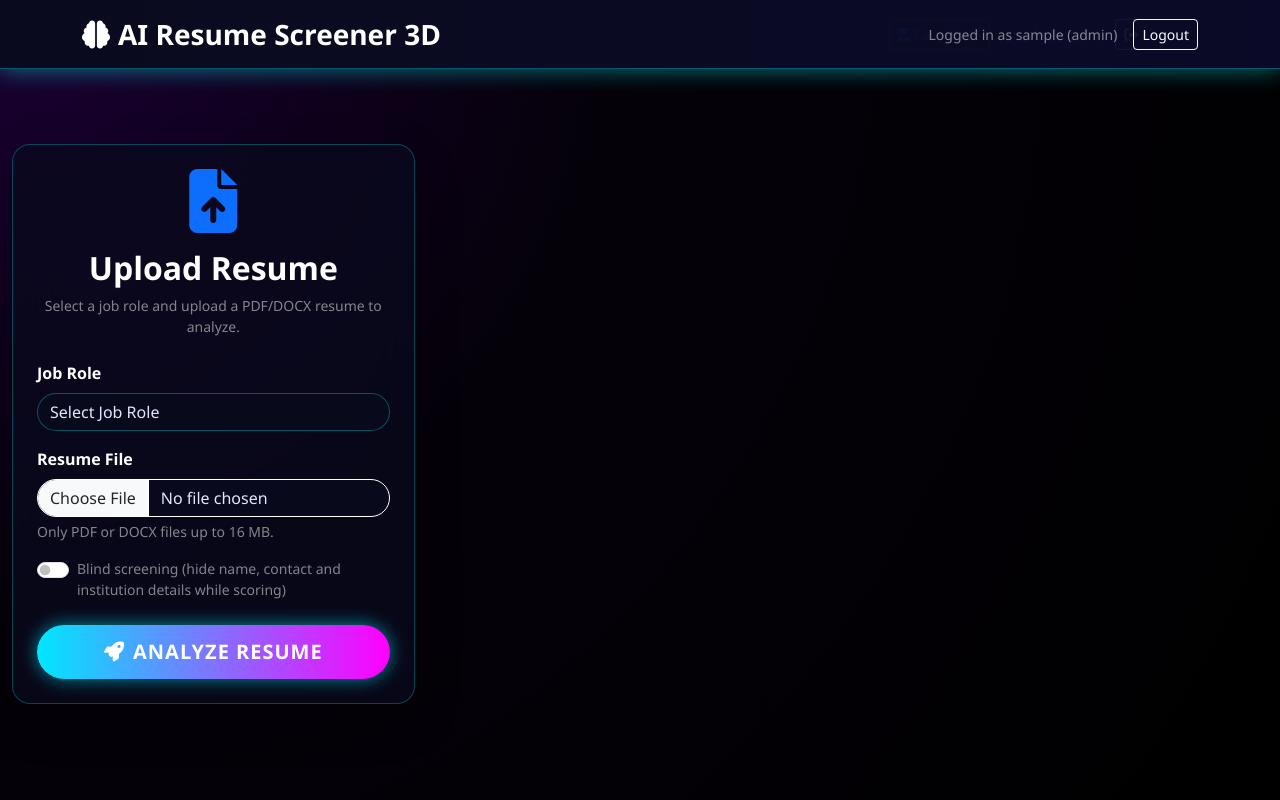
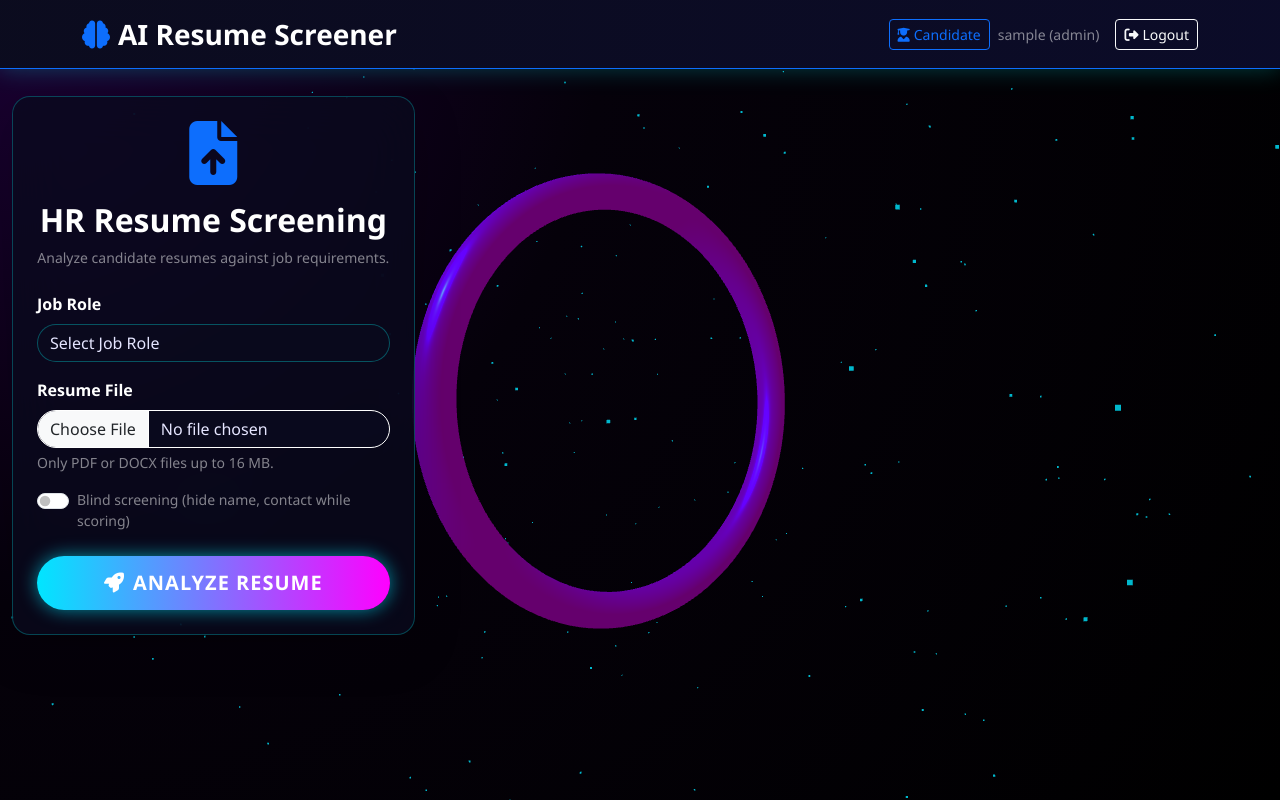
Before and after one commit to Navadeep-28/resume-screener-3d, a Flask app: page / in a window 1280 px wide. Run offline with Flask 3, Linux system fonts and the light colour scheme; the visitor is signed in with stand-in values (Sample User, id 1); parts of the project's set-up code (start-up, migrations or seed data) failed here and were passed over; some libraries are stand-ins or nearby versions.

Commit message:
Update index.html

```diff
--- a/templates/index.html
+++ b/templates/index.html
@@ -1,36 +1,24 @@
 {% extends "base.html" %}
+{% block title %}HR Resume Screening{% endblock %}
+
+{% block extra_js %}
+<script src="{{ url_for('static', filename='js/app.js') }}"></script>
+{% endblock %}
+
 {% block content %}
 
 <div id="three-canvas"></div>
 
-<nav class="navbar navbar-expand-lg fixed-top navbar-dark">
-    <div class="container">
-        <a class="navbar-brand fw-bold fs-3" href="#">
-            <i class="fas fa-brain me-2"></i>AI Resume Screener 3D
-        </a>
-        <div class="ms-auto d-flex align-items-center">
-            {% if session.get('user') %}
-                <span class="me-3 text-white-50 small">
-                    Logged in as {{ session.get('user') }} ({{ session.get('role') }})
-                </span>
-                <a href="{{ url_for('logout') }}" class="btn btn-outline-light btn-sm">
-                    Logout
-                </a>
-            {% endif %}
-        </div>
-    </div>
-</nav>
-
-<div class="container-fluid mt-5 pt-5">
+<div class="container-fluid mt-5">
     <div class="row justify-content-center">
         <!-- Upload panel -->
         <div class="col-lg-4 mb-4">
             <div class="card glass-card shadow-lg p-4">
                 <div class="text-center mb-4">
                     <i class="fas fa-file-upload fa-4x text-primary mb-3"></i>
-                    <h2 class="fw-bold text-white">Upload Resume</h2>
+                    <h2 class="fw-bold text-white">HR Resume Screening</h2>
                     <p class="text-white-50 small mb-0">
-                        Select a job role and upload a PDF/DOCX resume to analyze.
+                        Analyze candidate resumes against job requirements.
                     </p>
                 </div>
 
@@ -61,7 +49,7 @@
                     <div class="form-check form-switch mb-4">
                         <input class="form-check-input" type="checkbox" id="blindModeSwitch" name="blind_mode">
                         <label class="form-check-label text-white-50 small" for="blindModeSwitch">
-                            Blind screening (hide name, contact and institution details while scoring)
+                            Blind screening (hide name, contact while scoring)
                         </label>
                     </div>
 
```
